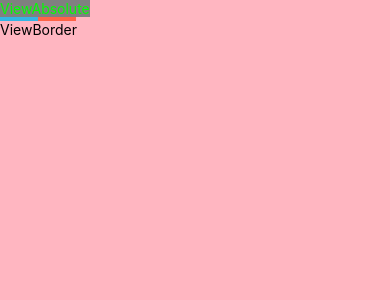
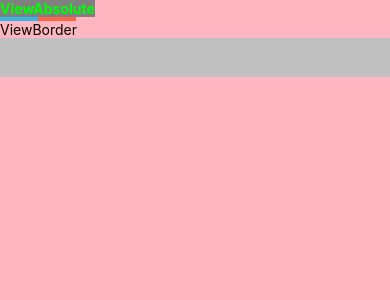
Before and after one commit to kanghyeok93/TS-RN-Style, a React Native app: screen / in a window 390 px wide. Shown: the top 300 px of the page. Built offline with nearby package versions, Linux system fonts and the light colour scheme.

Commit message:
feat: TS Styling component structure #35

```diff
--- a/App.tsx
+++ b/App.tsx
@@ -51,10 +51,20 @@ const App = ({}: Props) => {
           <Text>ViewBorder</Text>
         </View>
 
-        <Input ftBigLarge />
+        {/* Todo Add paddingHorizontal, paddingVertical */}
+        <Input
+          ftBigLarge
+          ftInfo
+          bgSilver
+          marginTop={10}
+          paddingLeft={10}
+          paddingRight={10}
+        />
 
         <ViewAbsolute bgGray bottom={70} padding={30}>
-          <Text ftLime>ViewAbsolute</Text>
+          <Text ftLime bold>
+            ViewAbsolute
+          </Text>
         </ViewAbsolute>
       </SafeAreaView>
     </ThemeProvider>
--- a/src/components/styled/Input.ts
+++ b/src/components/styled/Input.ts
@@ -1,21 +1,13 @@
-import {TextInputProps} from 'react-native';
 import styled from 'styled-components/native';
 import {
   BorderRadius,
   BorderWidth,
   FontSize,
   FontWeight,
-  Margin,
-  Padding,
 } from '../../types/Styled.type';
 import * as Common from './Common';
 
-interface InputType
-  extends TextInputProps,
-    Partial<FontSize>,
-    Partial<FontWeight>,
-    Partial<Margin>,
-    Partial<Padding> {
+interface InputType extends FontSize, FontWeight {
   height?: number | string;
   width?: number | string;
 }
@@ -36,20 +28,6 @@ export const Input = styled.TextInput((props: InputType) => ({
   // color
   backgroundColor: Common.BACKGROUND_COLOR(props),
   color: Common.FONT_COLOR(props),
-
-  // // margin
-  // margin: Common.MARGIN(props),
-  // marginTop: Common.MARGIN_TOP(props),
-  // marginRight: Common.MARGIN_RIGHT(props),
-  // marginBottom: Common.MARGIN_BOTTOM(props),
-  // marginLeft: Common.MARGIN_LEFT(props),
-
-  // // padding
-  // padding: Common.PADDING(props),
-  // paddingTop: Common.PADDING_TOP(props),
-  // paddingRight: Common.PADDING_RIGHT(props),
-  // paddingBottom: Common.PADDING_BOTTOM(props),
-  // paddingLeft: Common.PADDING_LEFT(props),
 }));
 
 export const InputBorder = styled(Input)((props: InputBorderType) => ({
```
